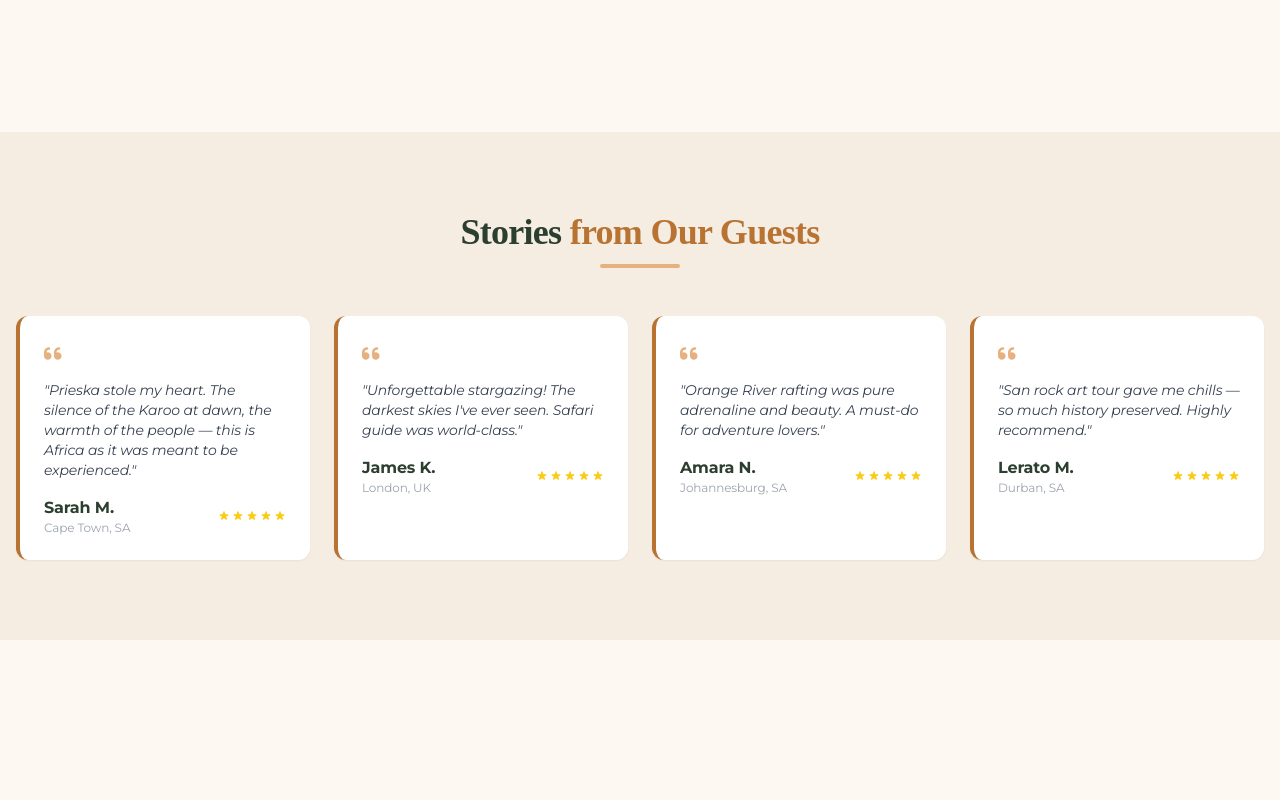
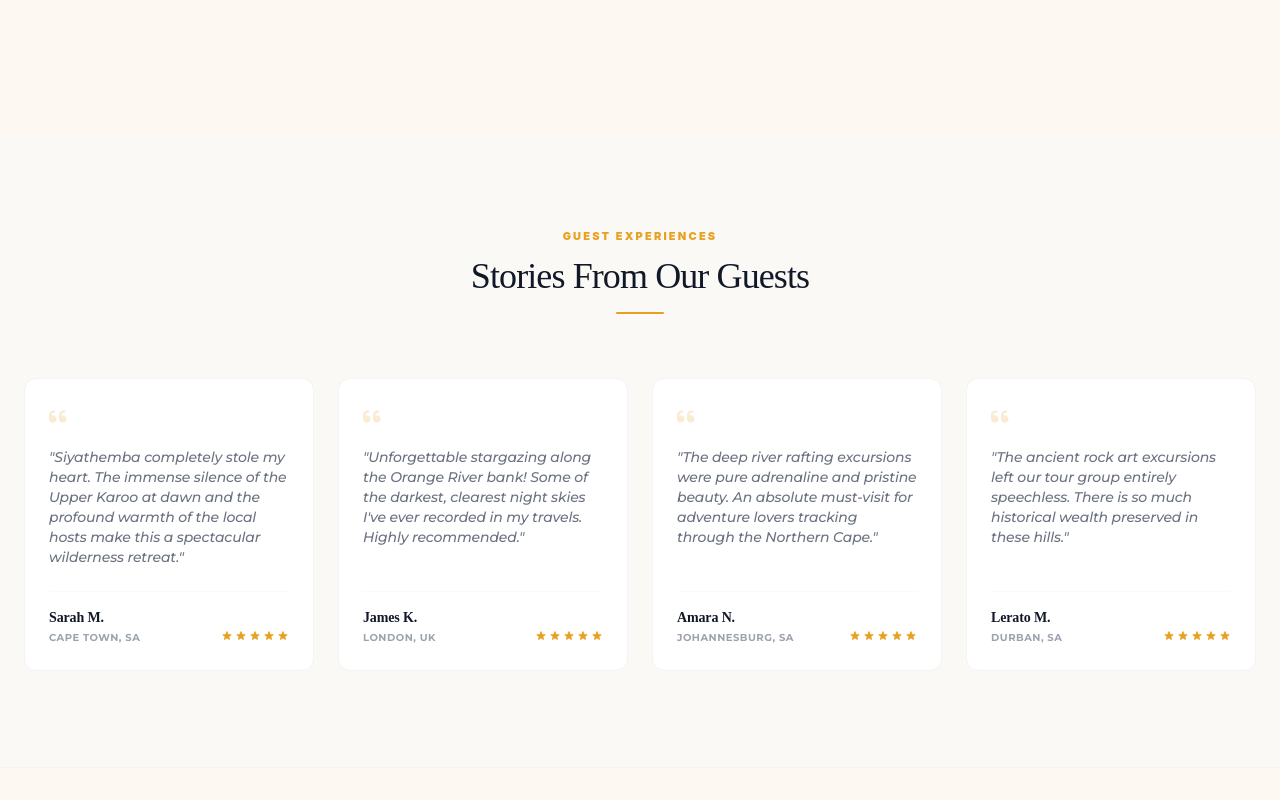
Before and after one commit to MondeNel/prieska-tourism, a React (Vite) app in the folder prieska-tourism/: page / in a window 1280 px wide. Shown: the part 8340-9140 px from the top of the page. Built offline with nearby package versions, Linux system fonts and the light colour scheme; the HTML template or start-up script is replaced by a standard one.

Commit message:
style(testimonials): normalize component tokens to slate and sunset-gold aesthetic matches

```diff
--- a/prieska-tourism/src/components/Testimonials.jsx
+++ b/prieska-tourism/src/components/Testimonials.jsx
@@ -1,19 +1,18 @@
 const Testimonials = () => {
   const testimonials = [
-    { id: 1, name: "Sarah M.", location: "Cape Town, SA", text: "Prieska stole my heart. The silence of the Karoo at dawn, the warmth of the people — this is Africa as it was meant to be experienced.", rating: 5 },
-    { id: 2, name: "James K.", location: "London, UK", text: "Unforgettable stargazing! The darkest skies I've ever seen. Safari guide was world-class.", rating: 5 },
-    { id: 3, name: "Amara N.", location: "Johannesburg, SA", text: "Orange River rafting was pure adrenaline and beauty. A must-do for adventure lovers.", rating: 5 },
-    { id: 4, name: "Lerato M.", location: "Durban, SA", text: "San rock art tour gave me chills — so much history preserved. Highly recommend.", rating: 5 }
+    { id: 1, name: "Sarah M.", location: "Cape Town, SA", text: "Siyathemba completely stole my heart. The immense silence of the Upper Karoo at dawn and the profound warmth of the local hosts make this a spectacular wilderness retreat.", rating: 5 },
+    { id: 2, name: "James K.", location: "London, UK", text: "Unforgettable stargazing along the Orange River bank! Some of the darkest, clearest night skies I've ever recorded in my travels. Highly recommended.", rating: 5 },
+    { id: 3, name: "Amara N.", location: "Johannesburg, SA", text: "The deep river rafting excursions were pure adrenaline and pristine beauty. An absolute must-visit for adventure lovers tracking through the Northern Cape.", rating: 5 },
+    { id: 4, name: "Lerato M.", location: "Durban, SA", text: "The ancient rock art excursions left our tour group entirely speechless. There is so much historical wealth preserved in these hills.", rating: 5 }
   ];
 
-  // Helper to render gold stars
   const renderStars = (rating) => {
     return (
       <div className="flex gap-0.5">
         {[...Array(5)].map((_, i) => (
           <svg
             key={i}
-            className={`w-3 h-3 ${i < rating ? 'text-yellow-400' : 'text-gray-300'}`}
+            className={`w-3 h-3 ${i < rating ? 'text-[#E8A020]' : 'text-gray-200'}`}
             fill="currentColor"
             viewBox="0 0 20 20"
           >
@@ -25,30 +24,47 @@ const Testimonials = () => {
   };
 
   return (
-    <div id="testimonials" className="bg-[#F5EDE2] py-16 md:py-20 my-8 md:my-10">
-      <div className="container mx-auto px-4">
-        <h2 className="font-serif text-2xl md:text-3xl lg:text-4xl font-bold text-center text-[#2C3E2F] mb-3">
-          Stories <span className="text-[#B87333]">from Our Guests</span>
-        </h2>
-        <div className="h-1 w-20 bg-[#E6B17E] mx-auto rounded-full mb-8 md:mb-12"></div>
+    <section id="stories" className="bg-gray-50/60 py-16 sm:py-24 px-4 sm:px-6 border-b border-gray-100">
+      <div className="max-w-7xl mx-auto">
 
-        <div className="grid grid-cols-1 md:grid-cols-2 lg:grid-cols-4 gap-5 md:gap-6">
+        {/* Synchronized Header Panel */}
+        <div className="text-center max-w-2xl mx-auto mb-16">
+          <span className="text-[#E8A020] text-[11px] font-black uppercase tracking-[0.2em] block mb-3">
+            Guest Experiences
+          </span>
+          <h2 className="font-serif text-3xl sm:text-4xl font-normal text-gray-900 leading-tight tracking-tight">
+            Stories From Our Guests
+          </h2>
+          <div className="h-0.5 w-12 bg-[#E8A020] mx-auto mt-4 rounded-full"></div>
+        </div>
+
+        {/* Editorial Feedback Cards Grid */}
+        <div className="grid grid-cols-1 md:grid-cols-2 lg:grid-cols-4 gap-6">
           {testimonials.map(t => (
-            <div key={t.id} className="bg-white p-5 md:p-6 rounded-xl shadow-sm border-l-4 border-[#B87333] hover:shadow-md transition-all group">
-              <i className="fas fa-quote-left text-[#E6B17E] text-xl mb-3 block"></i>
-              <p className="text-gray-700 italic text-xs md:text-sm mb-4 leading-relaxed">"{t.text}"</p>
-              <div className="flex justify-between items-center">
+            <div
+              key={t.id}
+              className="bg-white p-6 rounded-xl shadow-xs border border-gray-100 flex flex-col justify-between hover:shadow-md transition-all duration-300 group"
+            >
+              <div>
+                <i className="fas fa-quote-left text-[#E8A020]/20 text-xl mb-4 block group-hover:text-[#E8A020]/40 transition-colors"></i>
+                <p className="text-gray-500 font-medium italic text-xs sm:text-sm mb-6 leading-relaxed">
+                  "{t.text}"</p>
+              </div>
+
+              <div className="flex justify-between items-end pt-4 border-t border-gray-50">
                 <div>
-                  <p className="font-bold text-[#2C3E2F] text-sm md:text-base">{t.name}</p>
-                  <p className="text-[10px] md:text-xs text-gray-400">{t.location}</p>
+                  <p className="font-serif font-bold text-gray-900 text-sm">{t.name}</p>
+                  <p className="text-[10px] font-bold text-gray-400 uppercase tracking-wider mt-0.5">{t.location}</p>
                 </div>
-                {renderStars(t.rating)}
+                <div className="pb-1">
+                  {renderStars(t.rating)}
+                </div>
               </div>
             </div>
           ))}
         </div>
       </div>
-    </div>
+    </section>
   );
 };
 
```
